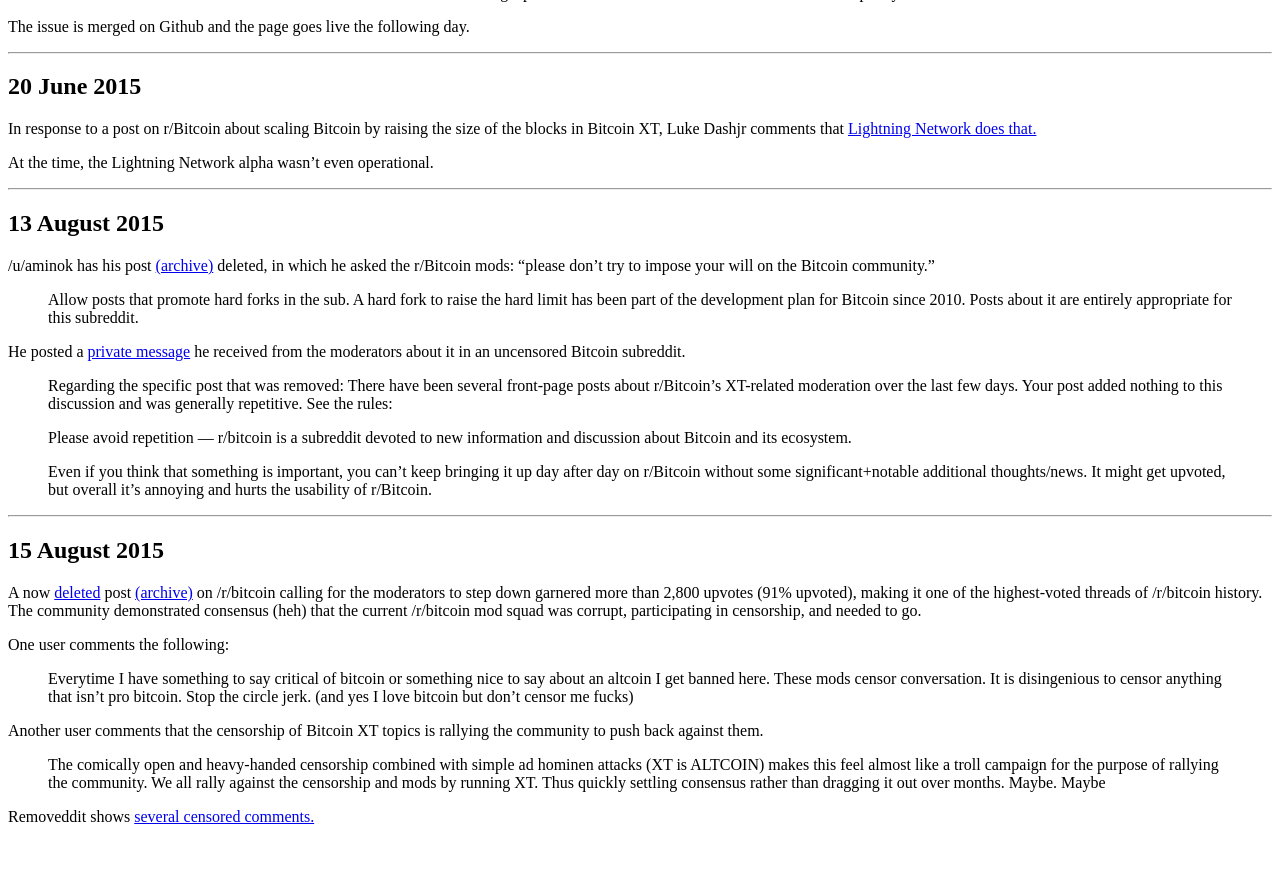
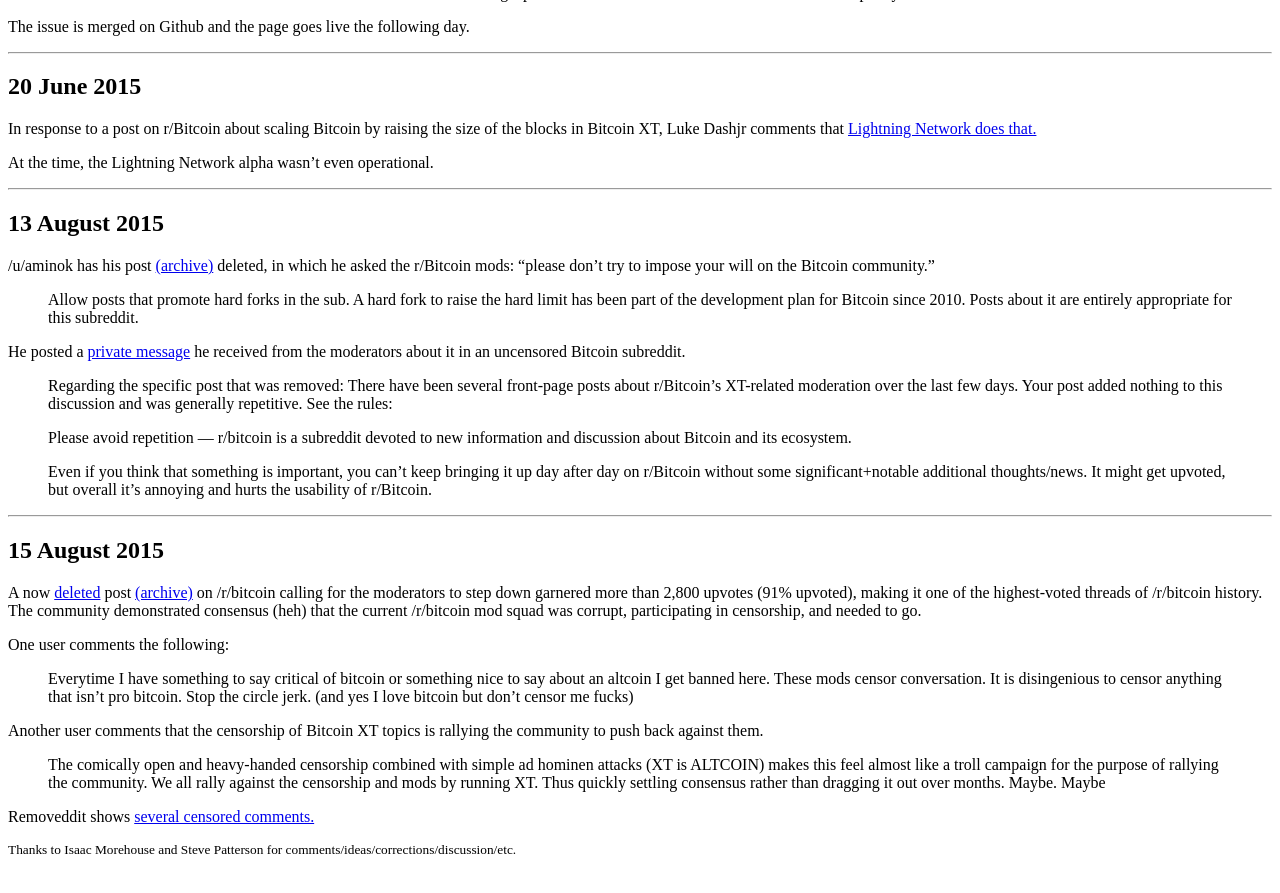
Before and after one commit to derykmakgill/website, a Jekyll site: the page built from testbtc.md, in a window 1280 px wide and 900 px high, scrolled down 13751 px. Shown: the top 893 px of the window. Built offline with Jekyll 4.4.1, drawn with Linux system fonts in a browser that asks for light colours; a script that is not in the unit is left out; before the commit the page ends 14619 px from its top, so only the background shows below that.

Commit message:
Update testbtc.md

```diff
--- a/testbtc.md
+++ b/testbtc.md
@@ -679,3 +679,5 @@
 >The comically open and heavy-handed censorship combined with simple ad hominen attacks (XT is ALTCOIN) makes this feel almost like a troll campaign for the purpose of rallying the community. We all rally against the censorship and mods by running XT. Thus quickly settling consensus rather than dragging it out over months. Maybe. Maybe
 
 Removeddit shows [several censored comments.](http://removeddit.com/r/Bitcoin/comments/3h5f90/these_mods_need_to_be_changed_upvote_if_you_agree/)
+
+<small>Thanks to Isaac Morehouse and Steve Patterson for comments/ideas/corrections/discussion/etc.</small>
```
